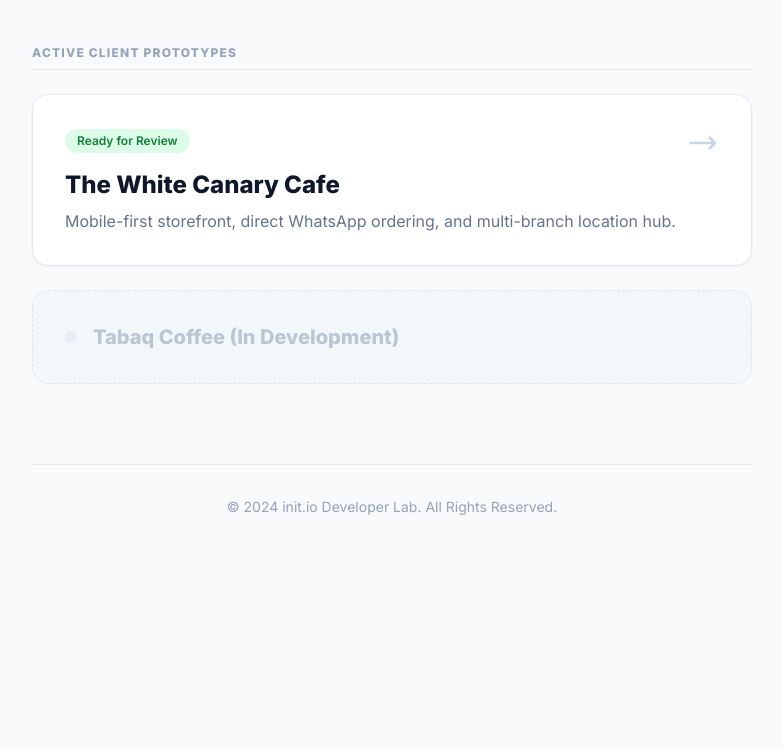
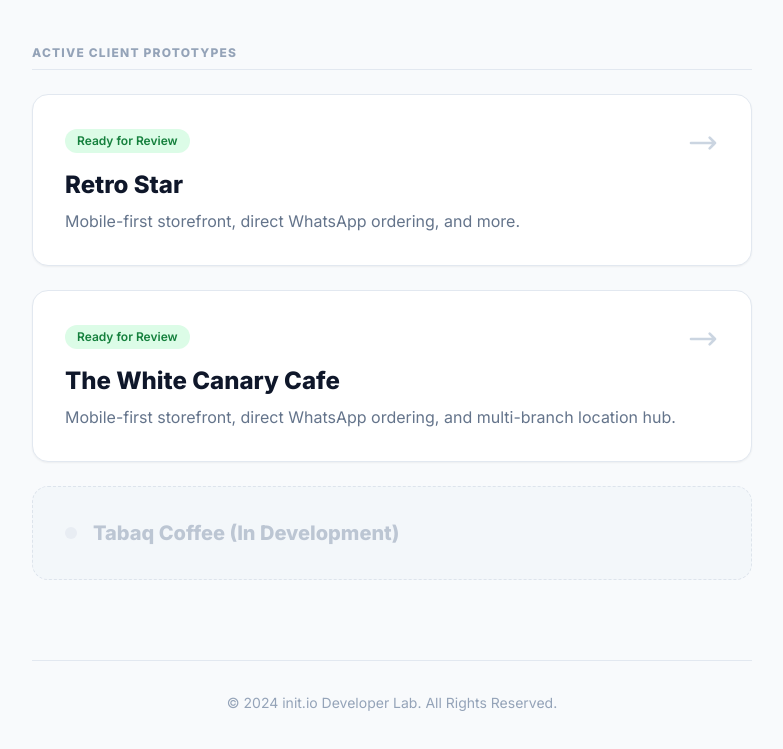
Before and after one commit to Init-io/website-demos, a plain HTML site: page index.html in a window 1280 px wide. Shown: the part 151-900 px from the top of the page, without its empty margins (248-1031 px from the left). Before the commit the page ends 800 px from the top, so only its background shows below. Drawn offline with nearby package versions, Linux system fonts and the light colour scheme.

Commit message:
Update index.html

```diff
--- a/index.html
+++ b/index.html
@@ -24,6 +24,20 @@
             <h2 class="text-xs font-bold text-slate-400 uppercase tracking-widest border-b border-slate-200 pb-2">
                 Active Client Prototypes
             </h2>
+            <a href="./white-canary-cafe/" class="group block p-8 bg-white border border-slate-200 rounded-2xl shadow-sm hover:border-blue-500 hover:shadow-xl transition-all duration-300 transform hover:-translate-y-1">
+                <div class="flex justify-between items-start">
+                    <div>
+                        <span class="inline-block px-3 py-1 rounded-full text-xs font-semibold bg-green-100 text-green-700 mb-4">Ready for Review</span>
+                        <h3 class="font-bold text-2xl group-hover:text-blue-600 transition-colors">Retro Star</h3>
+                        <p class="text-slate-500 mt-2">Mobile-first storefront, direct WhatsApp ordering, and more.</p>
+                    </div>
+                    <div class="text-slate-300 group-hover:text-blue-600 transition-colors">
+                        <svg xmlns="http://www.w3.org/2000/svg" class="h-8 w-8" fill="none" viewBox="0 0 24 24" stroke="currentColor">
+                            <path stroke-linecap="round" stroke-linejoin="round" stroke-width="2" d="M17 8l4 4m0 0l-4 4m4-4H3" />
+                        </svg>
+                    </div>
+                </div>
+            </a>
 
             <a href="./white-canary-cafe/" class="group block p-8 bg-white border border-slate-200 rounded-2xl shadow-sm hover:border-blue-500 hover:shadow-xl transition-all duration-300 transform hover:-translate-y-1">
                 <div class="flex justify-between items-start">
```
